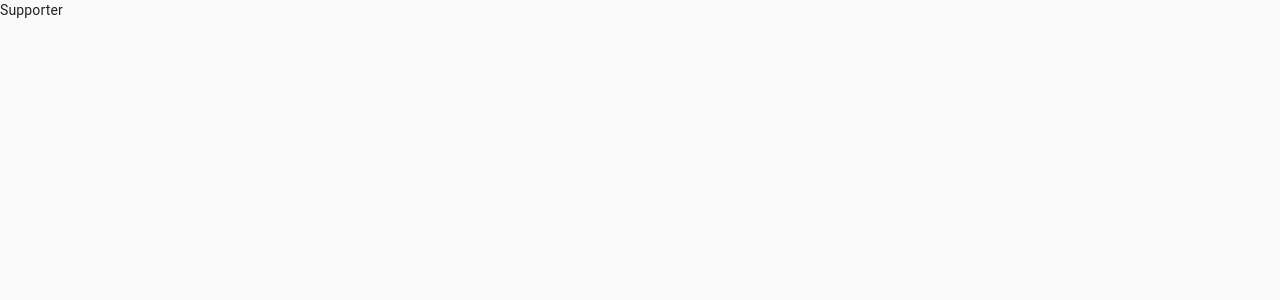
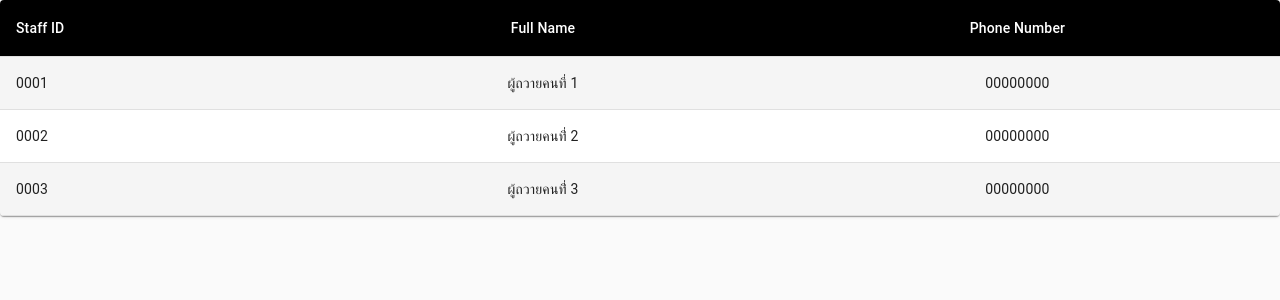
Before and after one commit to ehudthelefthand/yfc-front-react, a React (Create React App) app: page /supporter in a window 1280 px wide. Shown: the top 300 px of the page. Built offline with nearby package versions, Linux system fonts and the light colour scheme.

Commit message:
Supporter pages update

```diff
--- a/src/App.js
+++ b/src/App.js
@@ -1,5 +1,3 @@
-
-
 import React from 'react';
 import {
     BrowserRouter as Router,
--- a/src/pages/Supporter.js
+++ b/src/pages/Supporter.js
@@ -1,5 +1,74 @@
 import React from 'react'
+import { makeStyles,
+         withStyles,
+         TableContainer,
+         Table,
+         TableCell,
+         TableHead,
+         TableRow,
+         TableBody,
+         Paper
+} from '@material-ui/core'
+
+const StyledTableCell = withStyles((theme) => ({
+    head: {
+        backgroundColor: theme.palette.common.black,
+        color: theme.palette.common.white,
+    },
+    body: {
+        fontSize: 14,
+    },
+}))(TableCell);
+
+const StyledTableRow = withStyles((theme) => ({
+    root: {
+        '&:nth-of-type(odd)': {
+            backgroundColor: theme.palette.action.hover,
+        },
+    },
+}))(TableRow);
+
+const useStyles = makeStyles({
+    table: {
+     minWidth: 700,
+    },
+})
+
+const rows = [
+    createData('0001', 'ผู้ถวายคนที่ 1', '00000000'),
+    createData('0002', 'ผู้ถวายคนที่่ 2', '00000000'),
+    createData('0003', 'ผู้ถวายคนที่่ 3', '00000000'),
+];
+
+function createData(code_ID, Fullname, Phone){
+    return { code_ID, Fullname, Phone};
+}
 
 export default function Supporter() {
-    return <div>Supporter</div>
+    const classes = useStyles();
+
+    return (
+        <TableContainer component={Paper}>
+            <Table className={classes.table} aria-label="simple table">
+               <TableHead>
+                   <StyledTableRow>
+                        <StyledTableCell> Staff ID </StyledTableCell>
+                        <StyledTableCell align="center"> Full Name </StyledTableCell>
+                        <StyledTableCell align="center"> Phone Number </StyledTableCell>
+                   </StyledTableRow>
+               </TableHead>
+               <TableBody>
+                    {rows.map((row) => (
+                        <StyledTableRow key={row.code_ID}>
+                            <StyledTableCell component="th" scope="row">
+                                {row.code_ID}
+                            </StyledTableCell>
+                            <StyledTableCell align="center"> {row.Fullname} </StyledTableCell>
+                            <StyledTableCell align="center"> {row.Phone} </StyledTableCell>
+                        </StyledTableRow>
+                    ))}
+               </TableBody>
+            </Table>
+        </TableContainer>
+    );
 }
```
